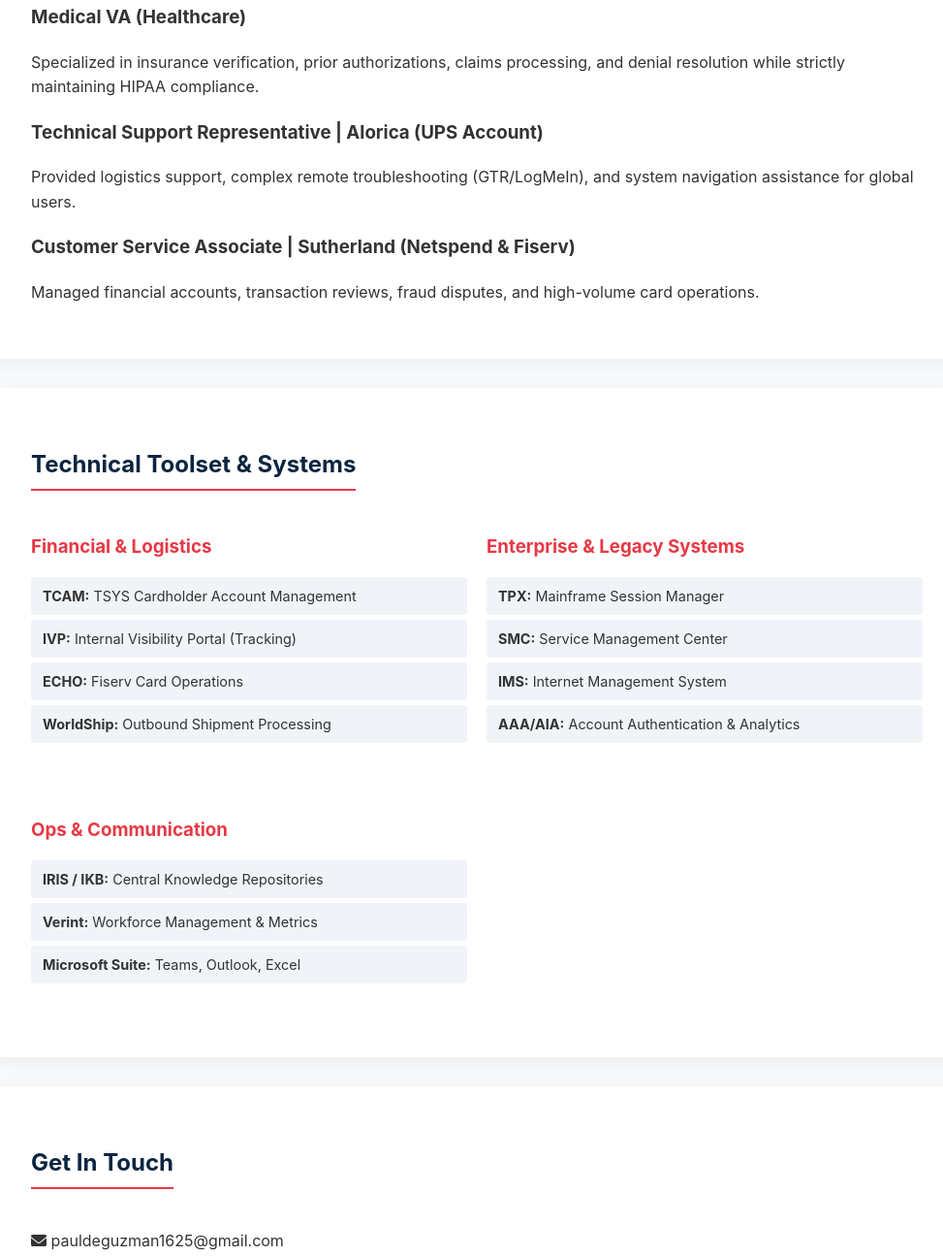
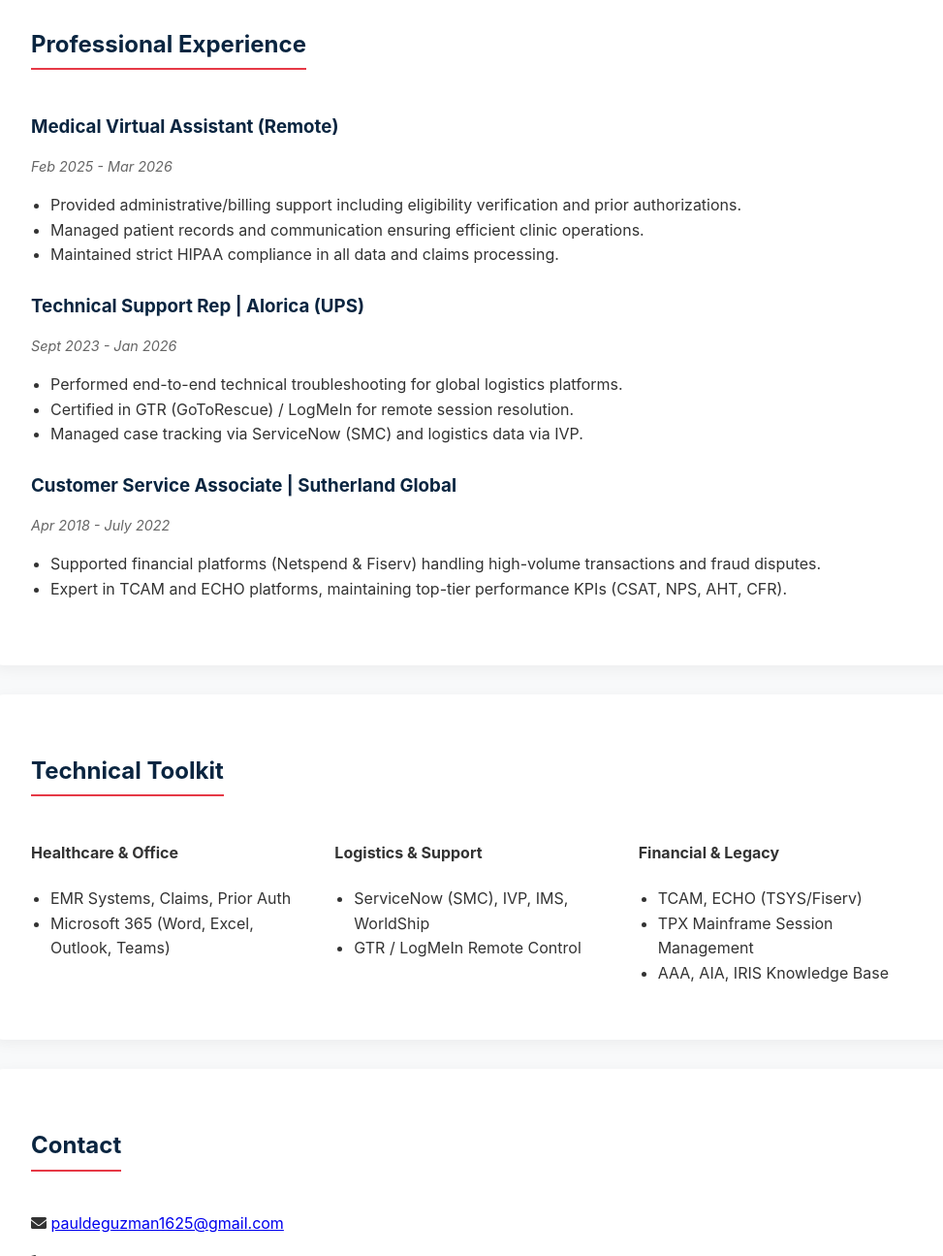
Before and after one commit to silverlocal/portfolio, a plain HTML site: page index.html in a window 1280 px wide. Shown: the part 950-2245 px from the top of the page at 97% size, without its empty margins (148-1121 px from the left). Drawn offline with Linux system fonts and the light colour scheme.

Commit message:
Update to high-fidelity professional portfolio

```diff
--- a/index.html
+++ b/index.html
@@ -3,22 +3,24 @@
 <head>
     <meta charset="UTF-8">
     <meta name="viewport" content="width=device-width, initial-scale=1.0">
-    <title>Paul Garcia De Guzman | Technical Portfolio</title>
+    <title>Paul Garcia De Guzman | Portfolio</title>
     <link href="https://cdnjs.cloudflare.com/ajax/libs/font-awesome/6.0.0/css/all.min.css" rel="stylesheet">
     <style>
         :root { --primary: #0a2540; --secondary: #e63946; --text: #333; --light: #f8f9fa; }
         body { font-family: 'Inter', sans-serif; line-height: 1.6; color: var(--text); margin: 0; background-color: var(--light); }
         nav { background: var(--primary); color: white; padding: 1.5rem 10%; display: flex; justify-content: space-between; align-items: center; position: sticky; top: 0; z-index: 1000; box-shadow: 0 2px 10px rgba(0,0,0,0.1); }
         .nav-links a { color: white; text-decoration: none; margin-left: 20px; font-weight: 500; }
-        .hero { background: linear-gradient(135deg, var(--primary), #1a365d); color: white; padding: 100px 10%; text-align: center; }
+        .hero { background: linear-gradient(135deg, var(--primary), #1a365d); color: white; padding: 80px 10%; text-align: center; }
+        .hero .cta-btn { background: var(--secondary); color: white; padding: 12px 25px; border-radius: 5px; text-decoration: none; margin: 10px; display: inline-block; }
         .container { max-width: 1000px; margin: 40px auto; padding: 20px; }
         section { background: white; padding: 40px; margin-bottom: 30px; border-radius: 12px; box-shadow: 0 4px 15px rgba(0,0,0,0.05); }
         h2 { color: var(--primary); border-bottom: 2px solid var(--secondary); display: inline-block; padding-bottom: 5px; margin-bottom: 25px; }
-        .grid { display: grid; grid-template-columns: repeat(auto-fit, minmax(300px, 1fr)); gap: 20px; }
-        .tool-category { margin-bottom: 20px; }
-        .tool-category h3 { color: var(--secondary); margin-bottom: 10px; }
-        .tool-list { list-style: none; padding: 0; }
-        .tool-list li { background: #f0f4f8; margin: 5px 0; padding: 8px 12px; border-radius: 4px; font-size: 0.9em; }
+        .card { margin-bottom: 25px; }
+        .card h3 { color: var(--primary); margin-bottom: 5px; }
+        .card .date { font-size: 0.9em; color: #666; font-style: italic; }
+        .grid { display: grid; grid-template-columns: repeat(auto-fit, minmax(280px, 1fr)); gap: 20px; }
+        .tool-category h4 { color: var(--secondary); margin: 15px 0 5px; }
+        ul { padding-left: 20px; }
         footer { text-align: center; padding: 40px; color: #777; }
     </style>
 </head>
@@ -28,74 +30,87 @@
         <div class="nav-links">
             <a href="#about">About</a>
             <a href="#experience">Experience</a>
-            <a href="#tools">Tools & Systems</a>
+            <a href="#skills">Tools</a>
             <a href="#contact">Contact</a>
         </div>
     </nav>
 
     <header class="hero">
         <h1>Paul Garcia De Guzman</h1>
-        <p>IT Specialist | Medical VA | BPO Financial & Technical Solutions Expert</p>
+        <p>Medical Virtual Assistant & IT Specialist | Remote Professional</p>
+        <p><em>Based in La Paz, Tarlac, PH | Night Shift Available</em></p>
+        <a href="mailto:pauldeguzman1625@gmail.com" class="cta-btn">Contact Me</a>
     </header>
 
     <div class="container">
         <section id="about">
             <h2>About Me</h2>
-            <p>I am a highly motivated IT graduate with over 6 years of experience in high-stakes BPO, financial technology, and healthcare environments. My strength lies in my systematic approach to troubleshooting and my ability to master complex enterprise systems rapidly. I pride myself on reliability (zero absences/lates record), data confidentiality, and a passion for optimizing operational workflows.</p>
+            <p>I am a reliable professional with a BS in Information Technology and over 6 years of experience in BPO, financial, and healthcare sectors. My IT background allows me to rapidly master EMR systems and portals, while my financial BPO background ensures strict adherence to HIPAA and data confidentiality.</p>
+            <p><strong>Professional Reliability:</strong> I pride myself on a track record of <strong>zero absences and zero lates</strong>, ensuring consistent and dependable support for remote teams.</p>
         </section>
 
         <section id="experience">
             <h2>Professional Experience</h2>
             <div class="card">
-                <h3>Medical VA (Healthcare)</h3>
-                <p>Specialized in insurance verification, prior authorizations, claims processing, and denial resolution while strictly maintaining HIPAA compliance.</p>
+                <h3>Medical Virtual Assistant (Remote)</h3>
+                <p class="date">Feb 2025 - Mar 2026</p>
+                <ul>
+                    <li>Provided administrative/billing support including eligibility verification and prior authorizations.</li>
+                    <li>Managed patient records and communication ensuring efficient clinic operations.</li>
+                    <li>Maintained strict HIPAA compliance in all data and claims processing.</li>
+                </ul>
             </div>
             <div class="card">
-                <h3>Technical Support Representative | Alorica (UPS Account)</h3>
-                <p>Provided logistics support, complex remote troubleshooting (GTR/LogMeIn), and system navigation assistance for global users.</p>
+                <h3>Technical Support Rep | Alorica (UPS)</h3>
+                <p class="date">Sept 2023 - Jan 2026</p>
+                <ul>
+                    <li>Performed end-to-end technical troubleshooting for global logistics platforms.</li>
+                    <li>Certified in GTR (GoToRescue) / LogMeIn for remote session resolution.</li>
+                    <li>Managed case tracking via ServiceNow (SMC) and logistics data via IVP.</li>
+                </ul>
             </div>
             <div class="card">
-                <h3>Customer Service Associate | Sutherland (Netspend & Fiserv)</h3>
-                <p>Managed financial accounts, transaction reviews, fraud disputes, and high-volume card operations.</p>
+                <h3>Customer Service Associate | Sutherland Global</h3>
+                <p class="date">Apr 2018 - July 2022</p>
+                <ul>
+                    <li>Supported financial platforms (Netspend & Fiserv) handling high-volume transactions and fraud disputes.</li>
+                    <li>Expert in TCAM and ECHO platforms, maintaining top-tier performance KPIs (CSAT, NPS, AHT, CFR).</li>
+                </ul>
             </div>
         </section>
 
-        <section id="tools">
-            <h2>Technical Toolset & Systems</h2>
+        <section id="skills">
+            <h2>Technical Toolkit</h2>
             <div class="grid">
-                <div class="tool-category">
-                    <h3>Financial & Logistics</h3>
-                    <ul class="tool-list">
-                        <li><strong>TCAM:</strong> TSYS Cardholder Account Management</li>
-                        <li><strong>IVP:</strong> Internal Visibility Portal (Tracking)</li>
-                        <li><strong>ECHO:</strong> Fiserv Card Operations</li>
-                        <li><strong>WorldShip:</strong> Outbound Shipment Processing</li>
+                <div>
+                    <h4>Healthcare & Office</h4>
+                    <ul>
+                        <li>EMR Systems, Claims, Prior Auth</li>
+                        <li>Microsoft 365 (Word, Excel, Outlook, Teams)</li>
                     </ul>
                 </div>
-                <div class="tool-category">
-                    <h3>Enterprise & Legacy Systems</h3>
-                    <ul class="tool-list">
-                        <li><strong>TPX:</strong> Mainframe Session Manager</li>
-                        <li><strong>SMC:</strong> Service Management Center</li>
-                        <li><strong>IMS:</strong> Internet Management System</li>
-                        <li><strong>AAA/AIA:</strong> Account Authentication & Analytics</li>
+                <div>
+                    <h4>Logistics & Support</h4>
+                    <ul>
+                        <li>ServiceNow (SMC), IVP, IMS, WorldShip</li>
+                        <li>GTR / LogMeIn Remote Control</li>
                     </ul>
                 </div>
-                <div class="tool-category">
-                    <h3>Ops & Communication</h3>
-                    <ul class="tool-list">
-                        <li><strong>IRIS / IKB:</strong> Central Knowledge Repositories</li>
-                        <li><strong>Verint:</strong> Workforce Management & Metrics</li>
-                        <li><strong>Microsoft Suite:</strong> Teams, Outlook, Excel</li>
+                <div>
+                    <h4>Financial & Legacy</h4>
+                    <ul>
+                        <li>TCAM, ECHO (TSYS/Fiserv)</li>
+                        <li>TPX Mainframe Session Management</li>
+                        <li>AAA, AIA, IRIS Knowledge Base</li>
                     </ul>
                 </div>
             </div>
         </section>
 
         <section id="contact">
-            <h2>Get In Touch</h2>
-            <p><i class="fas fa-envelope"></i> pauldeguzman1625@gmail.com</p>
-            <p><i class="fas fa-phone"></i> 09077927019</p>
+            <h2>Contact</h2>
+            <p><i class="fas fa-envelope"></i> <a href="mailto:pauldeguzman1625@gmail.com">pauldeguzman1625@gmail.com</a></p>
+            <p><i class="fas fa-phone"></i> +63 907 792 7019</p>
         </section>
     </div>
     <footer>© 2026 Paul Garcia De Guzman</footer>
```
